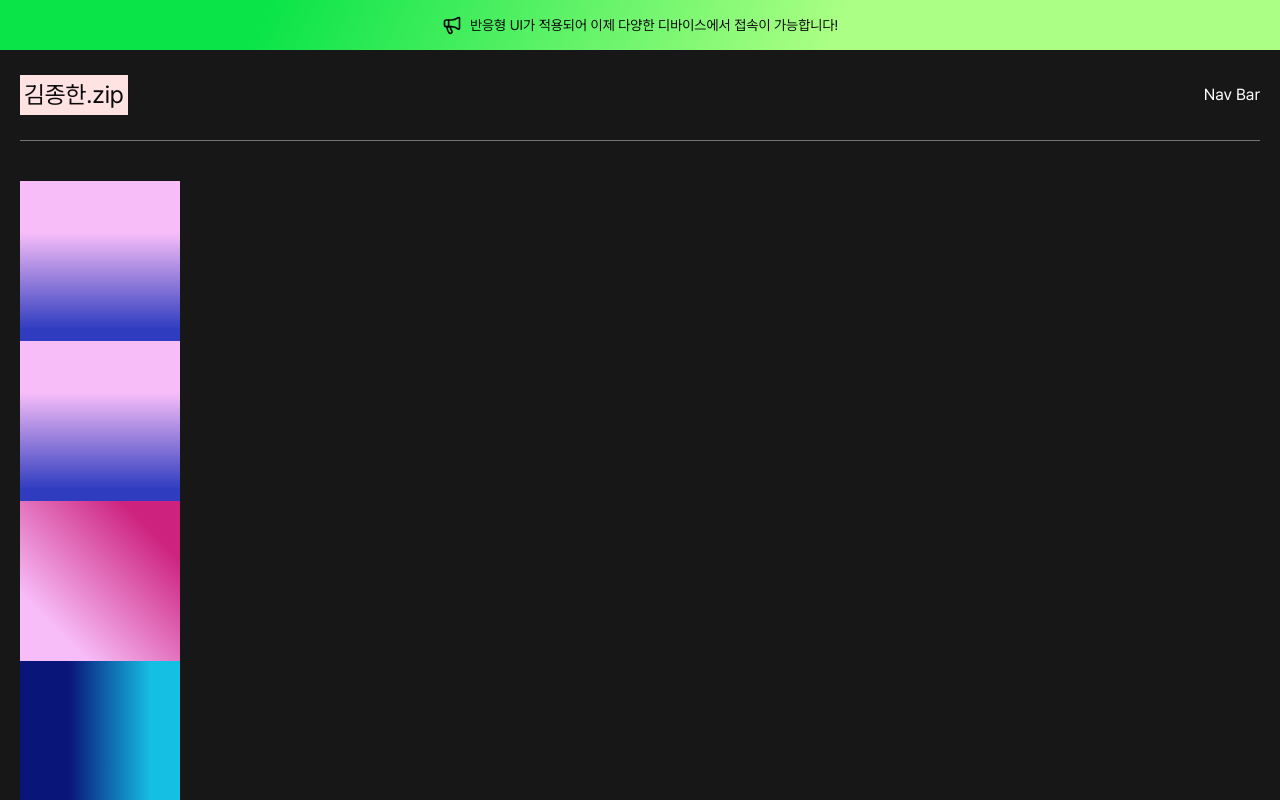
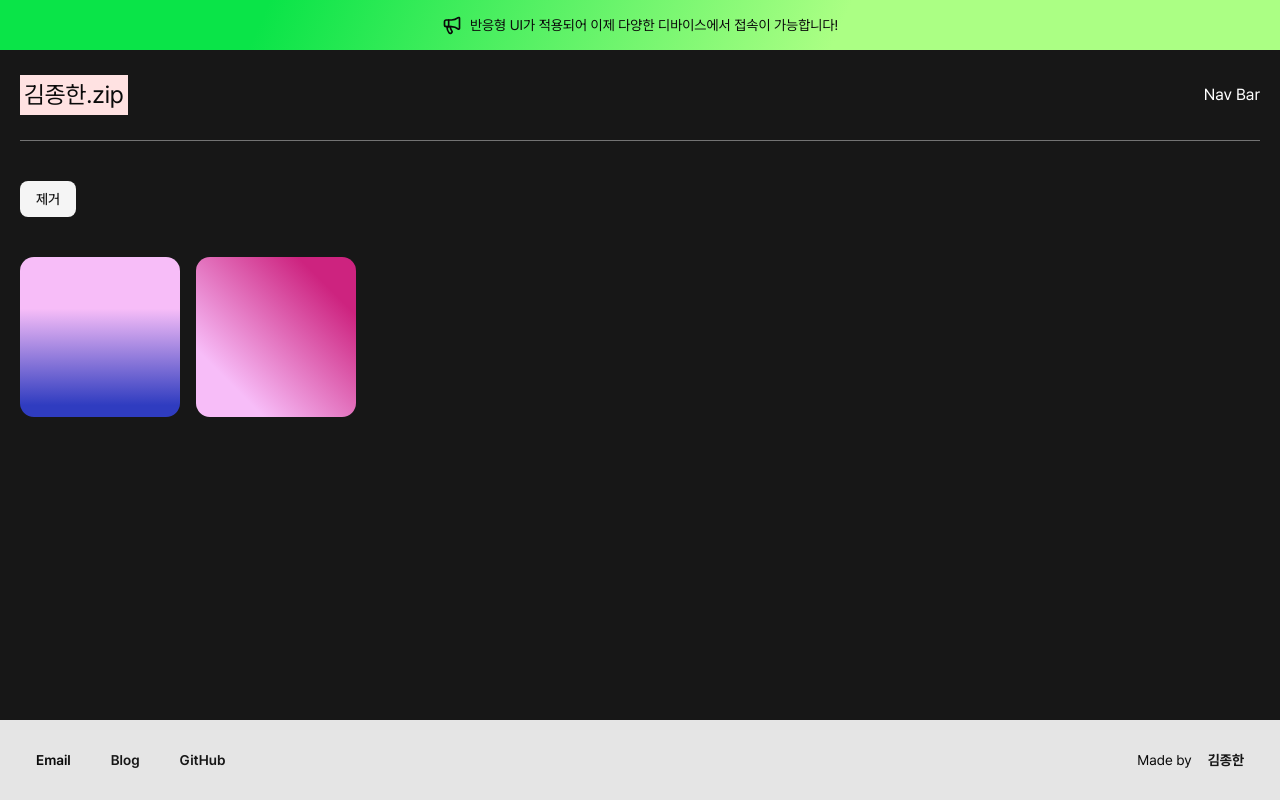
Before and after one commit to jong-k/kimjonghan, a Next.js app: page / in a window 1280 px wide. Shown: the top 800 px of the page. Built offline with nearby package versions, Linux system fonts and the light colour scheme.

Commit message:
feat: add sample animation

```diff
--- a/src/app/(default-layout)/page.tsx
+++ b/src/app/(default-layout)/page.tsx
@@ -1,13 +1,49 @@
+"use client";
+import gsap from "gsap";
+import { useRef, useState } from "react";
+import { Button } from "@/shared/shadcn-ui/components/ui/button";
+import { useGSAP } from "@gsap/react";
+
+gsap.registerPlugin(useGSAP);
+
 export default function Home() {
+  const containerRef = useRef<HTMLDivElement>(null);
+  const boxRef = useRef<HTMLDivElement>(null);
+  const removeTweenRef = useRef<gsap.core.Tween | null>(null);
+  const [active, setActive] = useState(true);
+
+  useGSAP(
+    () => {
+      if (!boxRef.current) return;
+      removeTweenRef.current = gsap.to(boxRef.current, {
+        opacity: 0,
+        duration: 1,
+        ease: "power3.out",
+        paused: true,
+        onComplete: () => setActive(false),
+      });
+    },
+    {
+      scope: containerRef,
+    }
+  );
+
+  const remove = () => removeTweenRef.current?.play();
+
   return (
     <div className="flex-col">
-      <div className="h-40 w-40 bg-[linear-gradient(180deg,#f7bdf8_32.25%,#2f3cc0_92.68%)]"></div>
-      <div className="h-40 w-40 bg-[linear-gradient(180deg,#f7bdf8_32.25%,#2f3cc0_92.68%)]"></div>
-      <div className="h-40 w-40 bg-[linear-gradient(45deg,#f7bdf8_21.15%,#cd237f_81.93%)]"></div>
-      <div className="h-40 w-40 bg-[linear-gradient(90deg,#0a157a_30.82%,#15bfe4_81.82%)]"></div>
-      <div className="h-40 w-40 bg-[linear-gradient(180deg,#f7bdf8_32.25%,#2f3cc0_92.68%)]"></div>
-      <div className="h-40 w-40 bg-[linear-gradient(45deg,#f7bdf8_21.15%,#cd237f_81.93%)]"></div>
-      <div className="h-40 w-40 bg-[linear-gradient(90deg,#0a157a_30.82%,#15bfe4_81.82%)]"></div>
+      <Button variant="secondary" onClick={remove}>
+        제거
+      </Button>
+      <div ref={containerRef} className="my-10 flex gap-4">
+        {active && (
+          <div
+            ref={boxRef}
+            className="h-40 w-40 rounded-xl bg-[linear-gradient(180deg,#f7bdf8_32.25%,#2f3cc0_92.68%)]"
+          ></div>
+        )}
+        <div className="h-40 w-40 rounded-xl bg-[linear-gradient(45deg,#f7bdf8_21.15%,#cd237f_81.93%)]"></div>
+      </div>
     </div>
   );
 }
```
